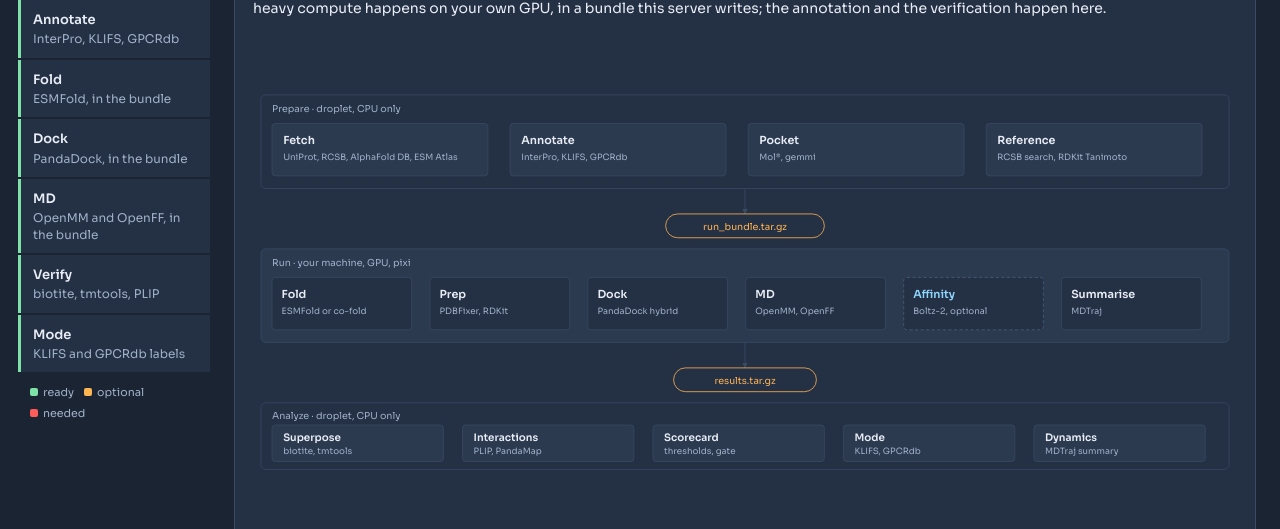
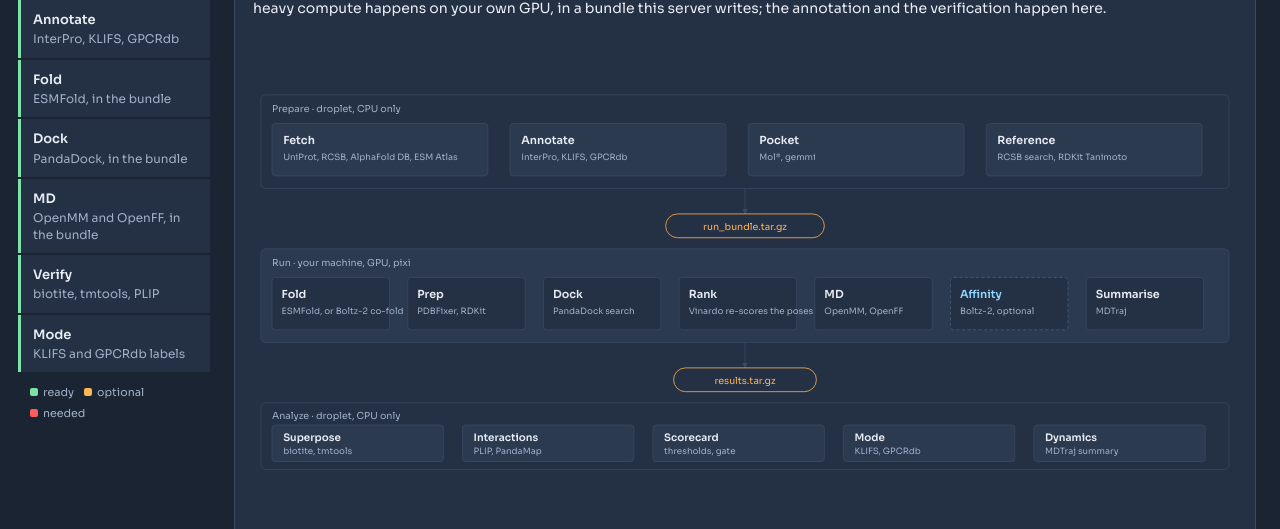
Before and after one commit to bellcheddar/GOBSMACKED, a Flask app: page /about in a window 1280 px wide. Shown: the part 135-664 px from the top of the page. Run offline with Flask 3, Linux system fonts and the light colour scheme.

Commit message:
Say what the pipeline is now, and what it is for
The README opened by describing an app. It now opens with the question the app
exists to answer -- can a predicted structure be docked well enough to reproduce
an experimental one -- and with the answer arrived at so far, marked provisional
because the batch that tests it is still running.

That answer, in two sentences: docking into an AlphaFold model does not
reproduce the crystal, and the model is not the reason. Co-folding the receptor
with the ligand and then re-ranking the poses with Vinardo recovers most of the
gap, moving the same receptor and the same search from D 56.2 to B 84.8 with a
ligand 1.6 A from the crystal instead of 8.7. Neither change touches sampling,
and where the search finds nothing near-native, nothing downstream rescues it.

An ASCII flow chart near the top carries the three lanes and the seven run
steps, so the shape is visible before any of the detail.

The stage tables gain `rank` as its own row. It runs inside the dock stage,
because it re-orders that stage's output and has nothing of its own to resume,
but it is a different decision made by a different function and hiding it inside
"PandaDock" would misdescribe where the answer comes from. The About schematic
gains the same box, seven across the lane at a pitch of 171.

The results page said the second opinion was reported and not acted on, which
stopped being true when Vinardo became the ranker. It now says it decides, gives
the evidence, and reads agreement as two independent functions concurring rather
than as a formality.

Co-Authored-By: Claude Opus 5 (1M context) <noreply@anthropic.com>
Claude-Session: https://claude.ai/code/session_01L11zWULharkfydCNon2G9D

```diff
--- a/app/templates/about.html
+++ b/app/templates/about.html
@@ -43,20 +43,26 @@
         <!-- Lane 2: Run, on your GPU -->
         <rect x="10" y="212" width="1220" height="118" rx="6" fill="#2c3a50" stroke="#3a4a63"/>
         <text x="24" y="234" fill="#9fb0c7" font-size="12">Run &middot; your machine, GPU, pixi</text>
-        {# Six boxes in the width that held five, so the pitch is 199 rather than
-           240: 24 + 5 x 199 + 176 = 1195, inside the 1220 lane. Affinity is drawn
-           in --ice like its panel on the results page, and its box is the only
-           one on this lane a campaign can switch off. #}
+        {# Seven boxes now, so the pitch is 171 and the box 148:
+           24 + 6 x 171 + 148 = 1198, inside the 1220 lane. Affinity is drawn in
+           --ice like its panel on the results page, and its box is the only one
+           on this lane a campaign can switch off. #}
+        {# Named for what each stage now does rather than for the tool it started
+           with: Fold can co-fold with the ligand, and Dock is two functions --
+           one searches and ranks, a second re-ranks and decides which pose goes
+           forward. Hiding that second step behind the word "PandaDock" would
+           misdescribe where the answer comes from. #}
         {% set run = [
-          ('Fold', 'ESMFold or co-fold', false),
+          ('Fold', 'ESMFold, or Boltz-2 co-fold', false),
           ('Prep', 'PDBFixer, RDKit', false),
-          ('Dock', 'PandaDock hybrid', false),
+          ('Dock', 'PandaDock search', false),
+          ('Rank', 'Vinardo re-scores the poses', false),
           ('MD', 'OpenMM, OpenFF', false),
           ('Affinity', 'Boltz-2, optional', true),
           ('Summarise', 'MDTraj', false)] %}
         {% for name, tools, optional in run %}
-        <g transform="translate({{ 24 + loop.index0 * 199 }}, 248)">
-          <rect width="176" height="66" rx="4" fill="#243044"
+        <g transform="translate({{ 24 + loop.index0 * 171 }}, 248)">
+          <rect width="148" height="66" rx="4" fill="#243044"
                 stroke="{{ '#43607a' if optional else '#3a4a63' }}"
                 stroke-dasharray="{{ '4 3' if optional else 'none' }}"/>
           <text x="12" y="26" fill="{{ '#8fd6ff' if optional else '#e8edf5' }}"
```
Also changed, not shown: app/templates/results.html (+7 -8 lines), README.md.
